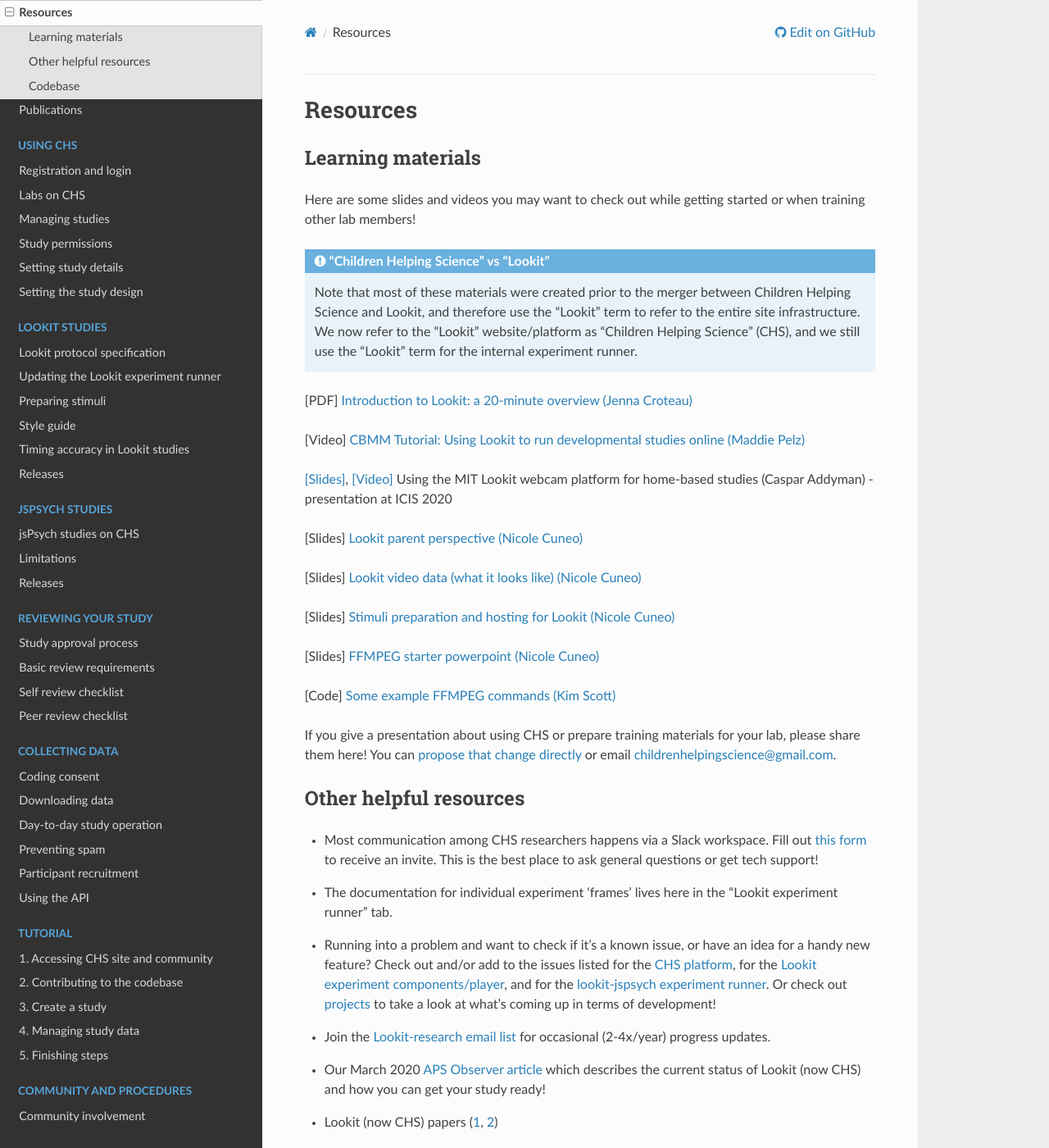
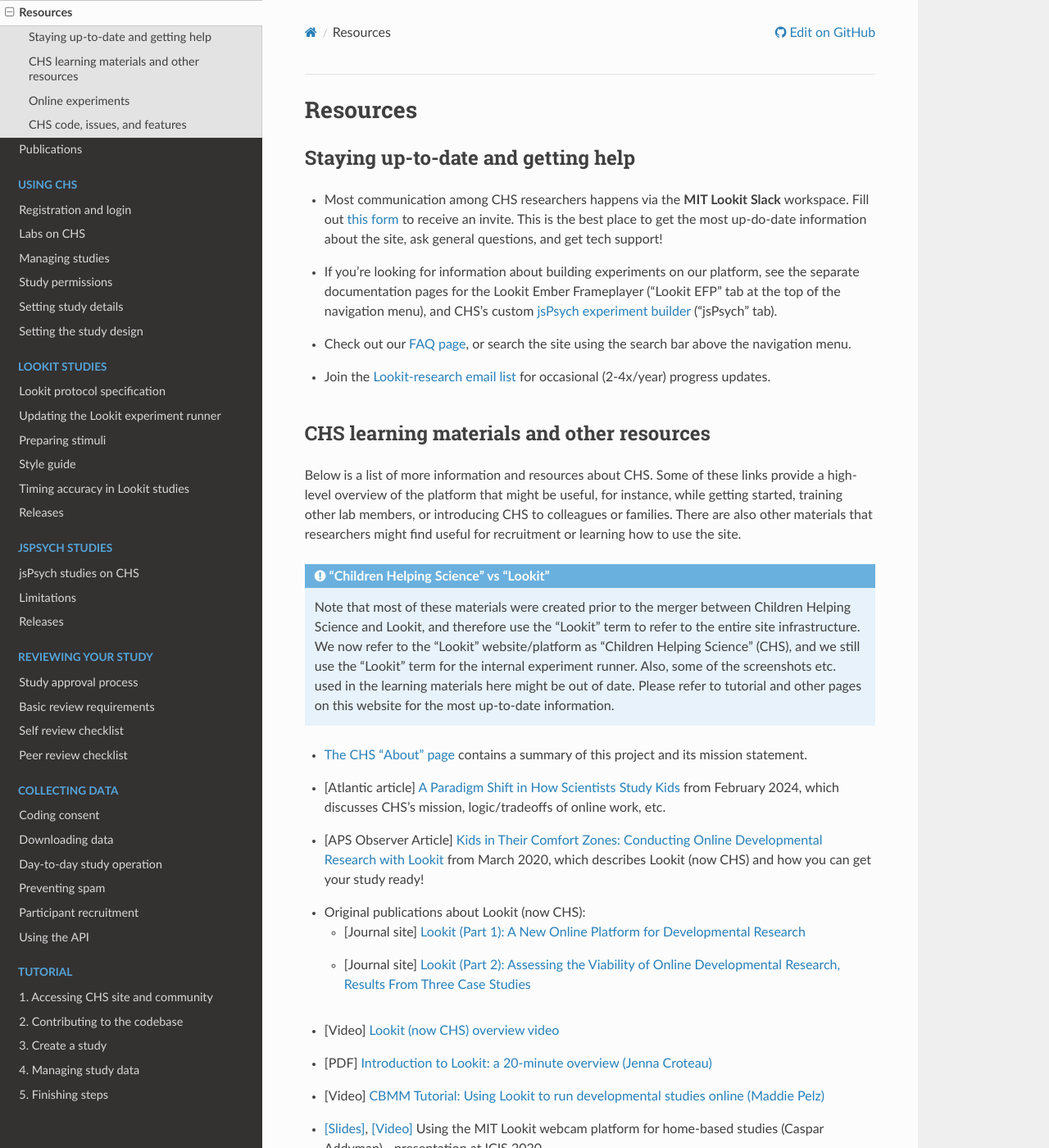
Before and after one commit to lookit/lookit-docs, a Sphinx documentation site: the page built from docs/source/other-learning-materials.rst, in a window 1280 px wide and 1400 px high. Shown: the whole window at 82% size. Built offline with Sphinx 7.4.7 and the Read the Docs theme 3.1.0, drawn with Linux system fonts in a browser that asks for light colours; some of the changed text lies outside the part shown.

Commit message:
Update researcher resources page (#454)
* restructure resources with new section headings, add links to about/FAQ pages, and update section title in link to resources page
* add new section with content from old CHS resources page, update outdated info, add some relevant links
* move GH bullet point text from other resources to codebase section and update content
* change section title case, for consistency
* add link to Atlantic article

```diff
--- a/docs/source/faq.rst
+++ b/docs/source/faq.rst
@@ -1,3 +1,5 @@
+.. _faq:
+
 FAQ
 =====
 
--- a/docs/source/other-learning-materials.rst
+++ b/docs/source/other-learning-materials.rst
@@ -4,80 +4,105 @@
 
 .. _Training:
 
------------------------
-Learning materials
------------------------
+------------------------------------
+Staying up-to-date and getting help
+------------------------------------
 
-Here are some slides and videos you may want to check out while getting started or when training other lab members!
+- Most communication among CHS researchers happens via the **MIT Lookit Slack** workspace. Fill out `this form  <https://docs.google.com/forms/d/e/1FAIpQLScI2h7G6aUSJb-I3fGHw2nB8HcuaomuNLiwta2CXhGGF2ZL-Q/viewform>`_ to receive an invite. This is the best place to get the most up-do-date information about the site, ask general questions, and get tech support!
+
+- If you're looking for information about building experiments on our platform, see the separate documentation pages for the :ref:`Lookit Ember Frameplayer <elf:index>` ("Lookit EFP" tab at the top of the navigation menu), and CHS's custom `jsPsych experiment builder <https://lookit.readthedocs.io/projects/chs-jspsych/en/latest/>`__ ("jsPsych" tab).
+
+- Check out our :ref:`FAQ page <faq>`, or search the site using the search bar above the navigation menu.
+
+- Join the `Lookit-research email list <http://mailman.mit.edu/mailman/listinfo/lookit-research>`__ for occasional (2-4x/year) progress updates.
+
+--------------------------------------------
+CHS learning materials and other resources
+--------------------------------------------
+
+Below is a list of more information and resources about CHS. Some of these links provide a high-level overview of the platform that might be useful, for instance, while getting started, training other lab members, or introducing CHS to colleagues or families. There are also other materials that researchers might find useful for recruitment or learning how to use the site.
 
 .. admonition:: "Children Helping Science" vs "Lookit"
 
    Note that most of these materials were created prior to the merger between Children Helping Science and Lookit, and therefore use the "Lookit" term to refer to the entire site infrastructure. We now refer to the "Lookit" website/platform as "Children Helping Science" (CHS), and we still use the "Lookit" term for the internal experiment runner.
+   Also, some of the screenshots etc. used in the learning materials here might be out of date. Please refer to tutorial and other pages on this website for the most up-to-date information.
 
+- :ref:`The CHS "About" page <about>` contains a summary of this project and its mission statement.
 
-[PDF] `Introduction to Lookit: a 20-minute overview (Jenna Croteau) <https://github.com/lookit/research-resources/raw/master/Training/IntroductionToLookit.pdf>`__
+- [Atlantic article] `A Paradigm Shift in How Scientists Study Kids <https://www.theatlantic.com/family/archive/2024/02/chs-lookit-developmental-psychology/677458/>`__ from February 2024, which discusses CHS's mission, logic/tradeoffs of online work, etc.
 
-[Video] `CBMM Tutorial: Using Lookit to run developmental studies online (Maddie Pelz) <https://cbmm.mit.edu/video/using-lookit-run-developmental-studies-online>`_
+- [APS Observer Article] `Kids in Their Comfort Zones: Conducting Online Developmental Research with Lookit <https://www.psychologicalscience.org/observer/kids-in-their-comfort-zones>`__ from March 2020, which describes Lookit (now CHS) and how you can get your study ready!
 
-`[Slides] <https://docs.google.com/presentation/d/1YYixaISI8IXIZSyGIhaRn9N-UEehlqdb0iiJNcviVJk/edit#slide=id.g81fc4fcc03_6_75>`__, `[Video] <https://goldsmiths.cloud.panopto.eu/Panopto/Pages/Viewer.aspx?id=c5c063ec-021a-4bef-939a-abed01014fb3>`__ Using the MIT Lookit webcam platform for home-based studies (Caspar Addyman) - presentation at ICIS 2020
+- Original publications about Lookit (now CHS):
 
-[Slides] `Lookit parent perspective (Nicole Cuneo) <https://github.com/lookit/research-resources/raw/master/Training/Lookit%20Parent%20Perspective.pptx>`_
+  - [Journal site] `Lookit (Part 1): A New Online Platform for Developmental Research <http://www.mitpressjournals.org/doi/full/10.1162/OPMI_a_00002>`__
 
-[Slides] `Lookit video data (what it looks like) (Nicole Cuneo)  <https://github.com/lookit/research-resources/raw/master/Training/Lookit%20Video%20Data%20(What%20it%20looks%20like).pptx>`_
+  - [Journal site] `Lookit (Part 2): Assessing the Viability of Online Developmental Research, Results From Three Case Studies  <http://www.mitpressjournals.org/doi/full/10.1162/OPMI_a_00001>`__
 
-[Slides] `Stimuli preparation and hosting for Lookit (Nicole Cuneo) <https://github.com/lookit/research-resources/raw/master/Training/Stimuli%20preparation%20and%20hosting%20for%20Lookit.pptx>`_
+- [Video] `Lookit (now CHS) overview video <https://www.youtube.com/watch?v=CcoHO5-NDwM>`__
 
-[Slides] `FFMPEG starter powerpoint (Nicole Cuneo) <https://github.com/lookit/research-resources/raw/master/Training/FFMPEG%20Starter%20Powerpoint.pptx>`_
+- [PDF] `Introduction to Lookit: a 20-minute overview (Jenna Croteau) <https://github.com/lookit/research-resources/raw/master/Training/IntroductionToLookit.pdf>`__
 
-[Code] `Some example FFMPEG commands (Kim Scott) <https://github.com/kimberscott/ffmpeg-stimuli-generation>`_
+- [Video] `CBMM Tutorial: Using Lookit to run developmental studies online (Maddie Pelz) <https://cbmm.mit.edu/video/using-lookit-run-developmental-studies-online>`_
 
-If you give a presentation about using CHS or prepare training materials for your lab, please share them here! You can :ref:`propose that change directly<First PR>` or email childrenhelpingscience@gmail.com.
+- `[Slides] <https://docs.google.com/presentation/d/1YYixaISI8IXIZSyGIhaRn9N-UEehlqdb0iiJNcviVJk/edit#slide=id.g81fc4fcc03_6_75>`__, `[Video] <https://goldsmiths.cloud.panopto.eu/Panopto/Pages/Viewer.aspx?id=c5c063ec-021a-4bef-939a-abed01014fb3>`__ Using the MIT Lookit webcam platform for home-based studies (Caspar Addyman) - presentation at ICIS 2020
 
------------------------
-Other helpful resources
------------------------
+- `List of publications with data collected from CHS/Lookit <https://childrenhelpingscience.com/publications>`__
 
-- Most communication among CHS researchers happens via a Slack workspace. Fill out `this form  <https://docs.google.com/forms/d/e/1FAIpQLScI2h7G6aUSJb-I3fGHw2nB8HcuaomuNLiwta2CXhGGF2ZL-Q/viewform>`_ to receive an invite. This is the best place to ask general questions or get tech support!
+- [OSF repository] `Video data from test studies <https://osf.io/mbcu2/>`__
 
-- The documentation for individual experiment 'frames' lives :ref:`here <elf:index>` in the "Lookit experiment runner" tab.
+- [Slides] `Lookit parent perspective (Nicole Cuneo) <https://github.com/lookit/research-resources/raw/master/Training/Lookit%20Parent%20Perspective.pptx>`_
 
-- Running into a problem and want to check if it's a known issue, or have an idea for a handy new feature? Check out and/or add to the issues listed for the `CHS platform <https://github.com/lookit/lookit-api/issues>`_, for the `Lookit experiment components/player <https://github.com/lookit/ember-lookit-frameplayer/issues>`_, and for the `lookit-jspsych experiment runner <https://github.com/lookit/lookit-jspsych/issues>`_. Or check out `projects <https://github.com/orgs/lookit/projects>`_ to take a look at what's coming up in terms of development!
+- [Slides] `Lookit video data (what it looks like) (Nicole Cuneo)  <https://github.com/lookit/research-resources/raw/master/Training/Lookit%20Video%20Data%20(What%20it%20looks%20like).pptx>`_
 
--  Join the `Lookit-research email
-   list <http://mailman.mit.edu/mailman/listinfo/lookit-research>`__ for
-   occasional (2-4x/year) progress updates.
+- [Slides] `Stimuli preparation and hosting for Lookit (Nicole Cuneo) <https://github.com/lookit/research-resources/raw/master/Training/Stimuli%20preparation%20and%20hosting%20for%20Lookit.pptx>`_
 
--  Our March 2020 `APS Observer
-   article <https://www.psychologicalscience.org/observer/kids-in-their-comfort-zones>`__
-   which describes the current status of Lookit (now CHS) and how you can get your
-   study ready!
+- [Slides] `FFMPEG starter powerpoint (Nicole Cuneo) <https://github.com/lookit/research-resources/raw/master/Training/FFMPEG%20Starter%20Powerpoint.pptx>`_
 
--  Lookit (now CHS) papers
-   (`1 <http://www.mitpressjournals.org/doi/full/10.1162/OPMI_a_00002>`__,
-   `2 <http://www.mitpressjournals.org/doi/full/10.1162/OPMI_a_00001>`__)
+- [Github repository] `Some example FFMPEG commands (Kim Scott) <https://github.com/kimberscott/ffmpeg-stimuli-generation>`_
 
--  `Lookit (now CHS) overview
-   video <https://www.youtube.com/watch?v=CcoHO5-NDwM>`__
+- [Google Drive, must request access] `Photos and video that can be used for publicity <https://drive.google.com/drive/folders/0B3TF9B9t1AZnYnBSdXk3aXpJQ1E>`__
 
--  `Video data from test studies <https://osf.io/mbcu2/>`__
+- [Github repository] `Recruitment materials (flyers, brochures, etc.) <https://github.com/lookit/research-resources/tree/master/Recruitment>`__
 
--  `Photos and video that can be used for
-   publicity <https://drive.google.com/drive/folders/0B3TF9B9t1AZnYnBSdXk3aXpJQ1E>`__
+.. admonition:: Please help us add to this list!
 
--  `Recruitment materials (flyers, brochures,
-   etc.) <https://github.com/lookit/research-resources/tree/master/Recruitment>`__
+   If you've given a presentation about using CHS or prepared training materials for your lab, please share them here! You can add them to this page directly via a :ref:`Github pull request<First PR>`, or contact us on Slack or email (childrenhelpingscience@gmail.com).
 
------------------------
-Codebase
------------------------
+---------------------------------
+Online experiments
+---------------------------------
 
-All CHS code is open-source (MIT License - this is a liberal
-open-source license, not related to us being at MIT) and publicly
-available. It will stay that way.
+Building on previous advances is a core part of every scientific discipline. There are additional advantages to using standard approaches in online child research: some families will choose to participate in studies from multiple researchers, and using standard approaches can lead to a more consistent experience. This can be especially important when trying to minimize “cognitive load” for young children. Below are links to a variety of groups developing approaches and discussing options. Some of these links are starting points that link to other resources (e.g., example PowerPoint or Keynote slides for consent and warmup).
 
--  https://github.com/lookit/ember-lookit-frameplayer
--  https://github.com/lookit/lookit-jspsych
--  https://github.com/lookit/lookit-api
--  https://github.com/lookit/lookit-docs
--  https://github.com/orgs/lookit/projects - software development
-   planning: known issues, planned features, scheduling.
+- [Github repository] `The Social Learning Lab at Stanford <https://github.com/sociallearninglab/online_testing_materials>`__ has posted materials about how to get started, including working with IRBs, how to do online consent, and ideas for different study designs.
+
+- [OSF repostiory] `RAD_DP: A library of Remote Assessment Designs for Developmental Psychology <https://osf.io/2yz6r/>`__
+
+- [Blog post] Testing babies online over Zoom (`part 1 <https://medium.com/@shariliued/testing-babies-online-over-zoom-part-1-745e5246b0af>`__, `part 2 <https://medium.com/@shariliued/testing-babies-online-over-zoom-part-2-57ea880a6961>`__)
+
+- [Lab website] `The Princeton/NYU PANDA lab <https://www.discoveriesinaction.org/accounts/home/>`__ hosts unmoderated child studies, and they have some guides for remote research aimed at researchers, e.g. "`Designing studies for remote data collection <http://discoveriesonline.org/design.html#adapt>`__".
+
+- [Journal site] `Rhodes et al. (2020). Advancing Developmental Science via Unmoderated Remote Research with Children. <https://doi.org/10.1080/15248372.2020.1797751>`__
+
+- [Google group] `Discussion Forum about online research (child and adult participants) <https://groups.google.com/forum/#!forum/online-experiments>`__
+
+- [SRCD site, requires registration/login] `Society for Research in Child Development (SRCD) Commons Discussion Forum <https://commons.srcd.org/communities/community-home?CommunityKey=bd3d326e-b7db- 49bf-abbb-73642ac0576c>`__
+
+- [Video] `ICIS Webinar: "Online data collection: Stories of success and challenge in transitioning from lab-based to online research" <https://infantstudies.org/webinar-online-data-collection-stories-of-success-and-challenge-in-transitioning-from-lab-based-to-online-research/>`__
+
+- [Blog post] `ICIS blog post: What do our participants really see during unmoderated remote studies? <https://infantstudies.org/what-do-our-participants-really-see-during-unmoderated-remote-studies/>`__
+
+-------------------------------
+CHS code, issues, and features
+-------------------------------
+
+Running into a problem and want to check if it's a known issue, or have an idea for a handy new feature? Check out and/or add to the Github Issues for the relevant software below. Or check out `projects <https://github.com/orgs/lookit/projects>`_ to take a look at what's coming up in terms of development!
+
+All CHS code is open-source (MIT License - this is a liberal open-source license, not related to us being at MIT) and publicly available. It will stay that way.
+
+-  https://github.com/lookit/lookit-api - the CHS website and API.
+-  https://github.com/lookit/ember-lookit-frameplayer - the Lookit EFP experiment runner.
+-  https://github.com/lookit/lookit-jspsych - the CHS-jsPsych experiment runner.
+-  https://github.com/lookit/lookit-docs - this documentation site.
+-  https://github.com/orgs/lookit/projects - software development planning: known issues, planned features, scheduling.
--- a/docs/source/tutorial-access.rst
+++ b/docs/source/tutorial-access.rst
@@ -59,7 +59,7 @@
 
   Even if you're not totally stumped, it's worth checking in on Slack to get ideas and resources! For example, you might ask if anyone has an R script for analyzing their data that you could use as a starting point, or run a draft debriefing by other researchers to get advice on wording.
 
-* There is a growing collection of training materials contributed by researchers that you can check out under the :ref:`"Other learning materials" section<Training>`!
+* There is a growing collection of training materials contributed by researchers that you can check out under the :ref:`"CHS Learning Materials and Other Resources" section on the Resources page<Training>`!
 
 Exercises
 ----------
--- a/docs/source/vision-for-lookit.rst
+++ b/docs/source/vision-for-lookit.rst
@@ -1,3 +1,5 @@
+.. _about:
+
 Project overview
 ==========================
 
```
